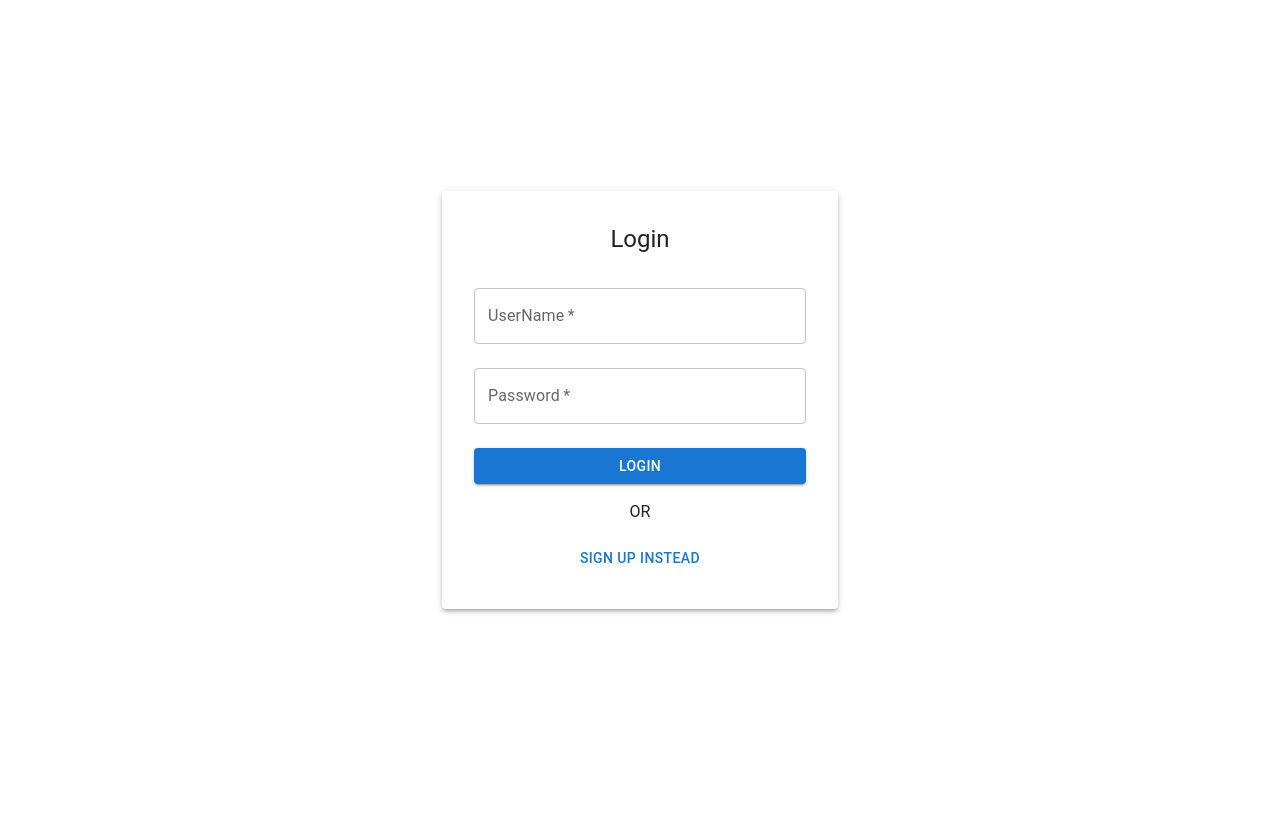
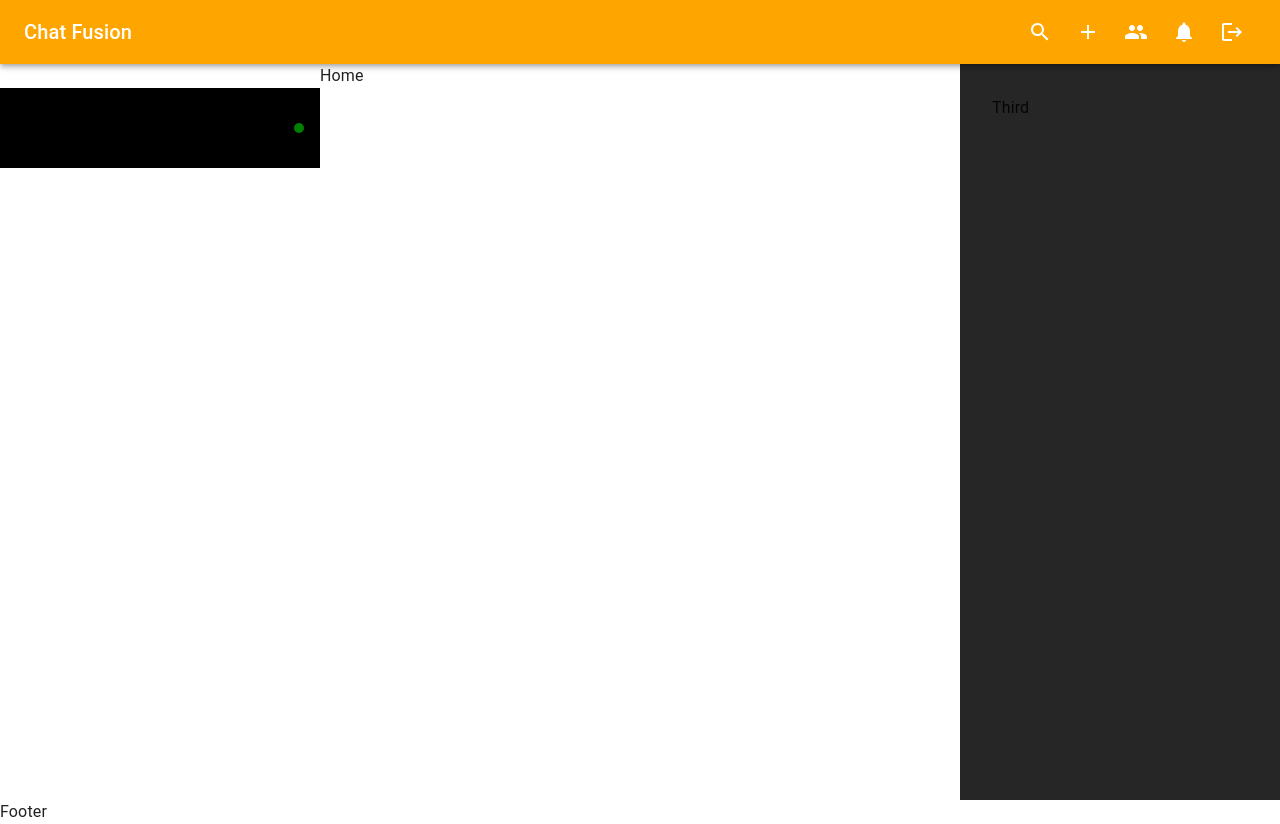
Before and after one commit to sumansur98/Chat-Fusion, a React (Vite) app in the folder client/: page / in a window 1280 px wide. Before the commit this address led to /login. Before the commit the page ends 800 px from the top, so only its background shows below. Built offline with nearby package versions, Linux system fonts and the light colour scheme.

Commit message:
chatlist

```diff
--- a/client/src/App.jsx
+++ b/client/src/App.jsx
@@ -10,7 +10,7 @@
 const NotFound = lazy(() => import("./pages/NotFound"));
 
 
-let user = false;
+let user = true;
 
 const App = () => {
   return (
--- a/client/src/components/layouts/AppLayout.jsx
+++ b/client/src/components/layouts/AppLayout.jsx
@@ -1,8 +1,10 @@
 /* eslint-disable react/display-name */
-import React from 'react'
-import Header from './Header';
-import Title from '../shared/Title';
-import { Grid } from '@mui/material';
+import React from "react";
+import Header from "./Header";
+import Title from "../shared/Title";
+import { Grid } from "@mui/material";
+import ChatList from "../specifics/ChatList";
+import { samepleChats } from "../../constants/SampleData";
 
 const AppLayout = () => (WrappedComponent) => {
   return (props) => {
@@ -11,31 +13,52 @@
         <Title />
         <Header />
 
-                <Grid container height={'calc(100vh - 4rem)'}>
-                    <Grid item sm={4} md={3} sx={{
-                        display: { xs: 'none', md: 'block' },
-                    }} height={'100%'}>
-                        First
+        <Grid container height={"calc(100vh - 4rem)"}>
+          <Grid
+            item
+            sm={4}
+            md={3}
+            sx={{
+              display: { xs: "none", md: "block" },
+            }}
+            height={"100%"}
+          >
+            <ChatList
+              chats={samepleChats}
+              chatId={"1"}
+              onlineUsers={["1", "2"]}
+              newMessagesAlert={[
+                {
+                  chatId: "1",
+                  count: 4,
+                },
+              ]}
+            />
           </Grid>
-                    <Grid item xs={12} sm={8} md={5} lg={6} height={'100%'}>
+          <Grid item xs={12} sm={8} md={5} lg={6} height={"100%"}>
             <WrappedComponent {...props} />
           </Grid>
-                    <Grid item md={4} lg={3} sx={{
-                        display : {xs : 'none', md: 'block'},
-                        padding:'2rem',
-                        bgcolor:'rgba(0,0,0,0.85)'
-                    }} height={'100%'}>
+          <Grid
+            item
+            md={4}
+            lg={3}
+            sx={{
+              display: { xs: "none", md: "block" },
+              padding: "2rem",
+              bgcolor: "rgba(0,0,0,0.85)",
+            }}
+            height={"100%"}
+          >
             Third
           </Grid>
         </Grid>
 
-
         <div>Footer</div>
       </div>
-        )
-    }
-}
+    );
+  };
+};
 
-AppLayout.displayName = 'AppLayout';
+AppLayout.displayName = "AppLayout";
 
-export default AppLayout
+export default AppLayout;
--- /dev/null
+++ b/client/src/components/shared/ChatItem.jsx
@@ -0,0 +1,55 @@
+import React, {memo} from "react";
+import { Link } from "../styles/StyledComponents";
+import { Box, Stack, Typography } from "@mui/material";
+
+const ChatItem = ({
+  avatar = [],
+  name,
+  _id,
+  groupChat = false,
+  sameSender,
+  isOnline,
+  newMessageAlert,
+  index = 0,
+  handleDeleteChatOpen,
+}) => {
+  return (
+    <Link to={`/chat/${_id}`} onContextMenu={(e)=>handleDeleteChatOpen(e, _id, groupChat)}>
+      <div
+        style={{
+          display: "flex",
+          alignItems: "center",
+          padding: "1rem",
+          backgroundColor: sameSender ? "black" : "unset",
+          color: sameSender ? "black" : "unset",
+          gap: "1rem",
+          position: "relative",
+        }}
+      >
+        <Stack>
+          <Typography>{name}</Typography>
+          {newMessageAlert && (
+            <Typography>{newMessageAlert.count}New Message</Typography>
+          )}
+        </Stack>
+
+        {isOnline && (
+          <Box
+            sx={{
+              width: "10px",
+              height: "10px",
+              borderRadius: "50%",
+              backgroundColor: "green",
+              position: "absolute",
+              top: "50%",
+              right: "1rem",
+              transform: "translateY(-50%)",
+            }}
+          />
+        )}
+      </div>
+    </Link>
+  );
+};
+
+export default memo(ChatItem);
--- /dev/null
+++ b/client/src/components/specifics/ChatList.jsx
@@ -0,0 +1,51 @@
+import { Stack } from "@mui/material";
+import React from "react";
+import ChatItem from "../shared/ChatItem";
+
+const ChatList = ({
+  w = "100%",
+  chats = [],
+  chatId,
+  onlineUsers = [],
+  newMessagesAlert = [
+    {
+      chatId: "",
+      count: 0,
+    },
+  ],
+  handleDeleteChat,
+}) => {
+  return (
+    <Stack direction={"column"} width={w}>
+      {chats?.map((data, index) => {
+        const { avatar, name, _id, groupChat, members } = data;
+
+        const newMsgAlert = newMessagesAlert.find(
+          ({ chatId }) => chatId === _id
+        );
+
+        const isOnline = onlineUsers.some((member) =>
+          onlineUsers.includes(_id)
+        );
+        return (
+          <div>
+            <ChatItem
+              newMessageAlert={newMsgAlert}
+              isOnline={isOnline}
+              avatar={avatar}
+              name={name}
+              _id={_id}
+              key={_id}
+              groupChat={groupChat}
+              sameSender={chatId === _id}
+              handleDeleteChatOpen={handleDeleteChat}
+              index={index}
+            />
+          </div>
+        );
+      })}
+    </Stack>
+  );
+};
+
+export default ChatList;
--- a/client/src/components/styles/StyledComponents.jsx
+++ b/client/src/components/styles/StyledComponents.jsx
@@ -1,4 +1,6 @@
 import { styled } from "@mui/material";
+import { Link as LinkComponent} from "react-router-dom";
+
 
 export const VisuallyHiddenInput = styled("input")({
   border: 0,
@@ -11,3 +13,12 @@
   whiteSpace: "nowrap",
   width: 1,
 });
+
+export const Link = styled(LinkComponent)({
+  textDecoration : 'none',
+  color : 'black',
+  padding : '1rem',
+  ":hover":{
+    backgroundColor : '#f0f0f0'
+  }
+})
--- /dev/null
+++ b/client/src/constants/SampleData.js
@@ -0,0 +1,9 @@
+export const samepleChats = [
+  {
+    avatar: ["https://www.w3schools.com/howto/img_avatar.png"],
+    name: "John Doe",
+    _id: "1",
+    groupChat: false,
+    members: ["1", "2"],
+  },
+];
```
Lines whose indentation alone changed are shown as unchanged.
